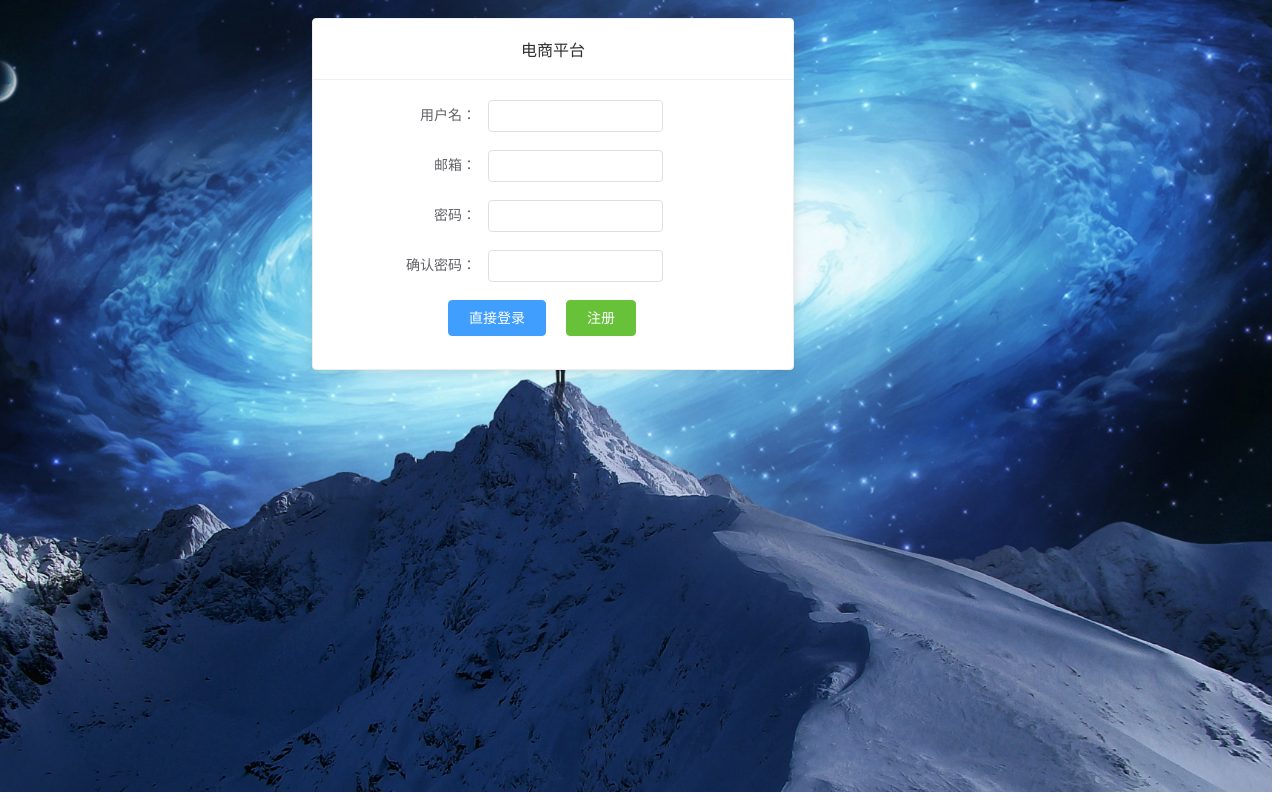
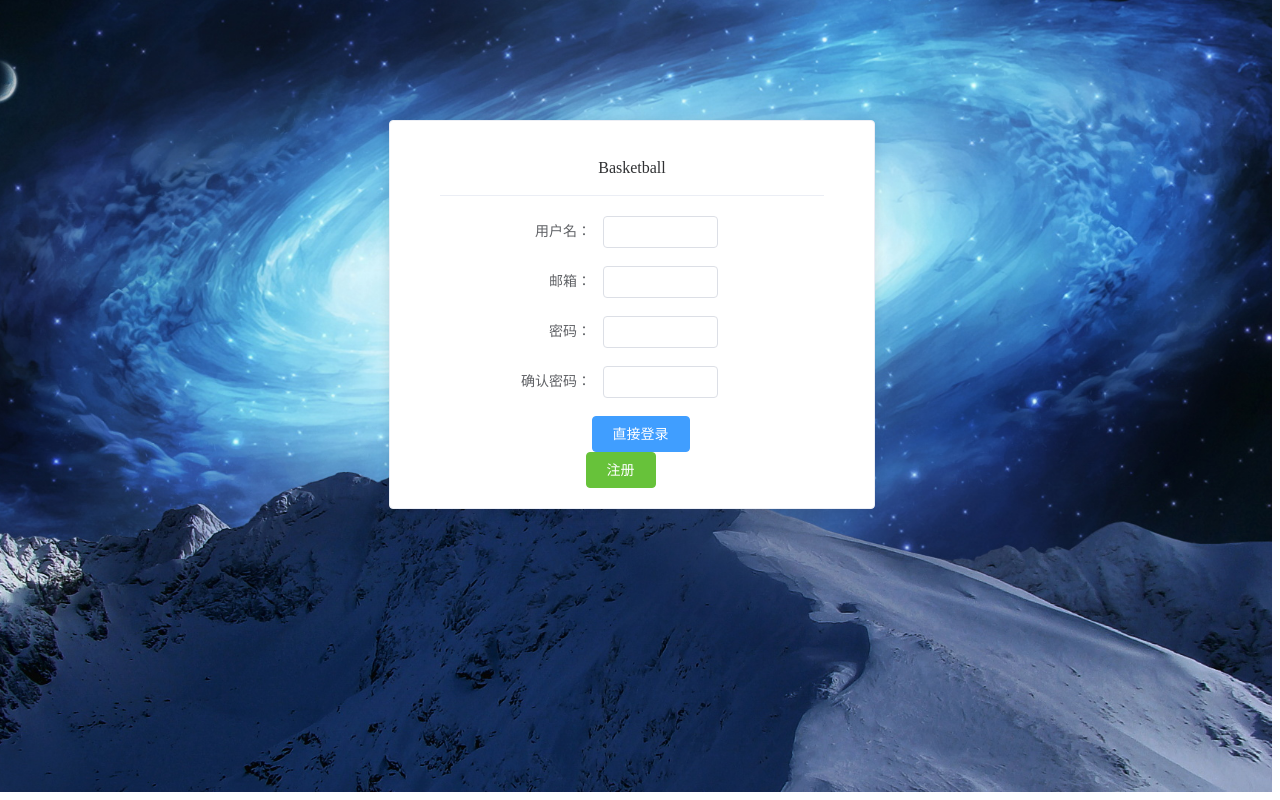
Before and after one commit to johnsnowwhitelily/foodie-web, a Vue app in the folder client/: page /auth/register in a window 1280 px wide. Built offline with nearby package versions, Linux system fonts and the light colour scheme.

Commit message:
登录注册布局

```diff
--- a/client/src/components/index.vue
+++ b/client/src/components/index.vue
@@ -2,7 +2,7 @@
   <div id="app">
 <!--    <el-header></el-header>-->
     <el-container style="height: 100%; border: 1px solid #eee">
-      <el-aside width="18%" style="background-color: rgb(238, 241, 246)">
+      <el-aside width="15%" style="background-color: rgb(238, 241, 246)">
         <div class="app-side-logo">
           <img src="@/assets/logo.png"
                :width="isCollapse ? '60' : '60'"
--- a/client/src/components/login.vue
+++ b/client/src/components/login.vue
@@ -2,7 +2,7 @@
   <body id="login">
     <el-card class="box-card">
         <div slot="header" class="clearfix" align="center">
-          <span>电商平台</span>
+          <span>Basketball</span>
         </div>
         <el-col :span="15" :offset="3">
           <el-form label-position="right" label-width="100px">
@@ -98,10 +98,12 @@
   }
 
   .box-card {
-    width: 480px;
-    height: 250px;
-    margin-left: 25%;
-    margin-top: 8%;
+    padding:20px 50px;
+    width: 30%;
+    height: auto ;
+    margin: 0 auto ;
+    margin-top: 10%;
+    text-align: center;
   }
   .el-button {
     margin-left: 60px;
--- a/client/src/components/register.vue
+++ b/client/src/components/register.vue
@@ -2,7 +2,7 @@
   <body id="register">
     <el-card class="box-card">
         <div slot="header" class="clearfix" align="center">
-          <span>电商平台</span>
+          <span>Basketball</span>
         </div>
         <el-col :span="15" :offset="3">
           <el-form label-position="right" label-width="100px">
@@ -129,10 +129,12 @@
   }
 
   .box-card {
-    width: 480px;
-    height: 350px;
-    margin-left: 25%;
-    margin-top: 2%;
+    padding:20px 50px;
+    width: 30%;
+    height: auto ;
+    margin: 0 auto ;
+    margin-top: 10%;
+    text-align: center;
   }
   .el-button {
     margin-left: 60px;
```
